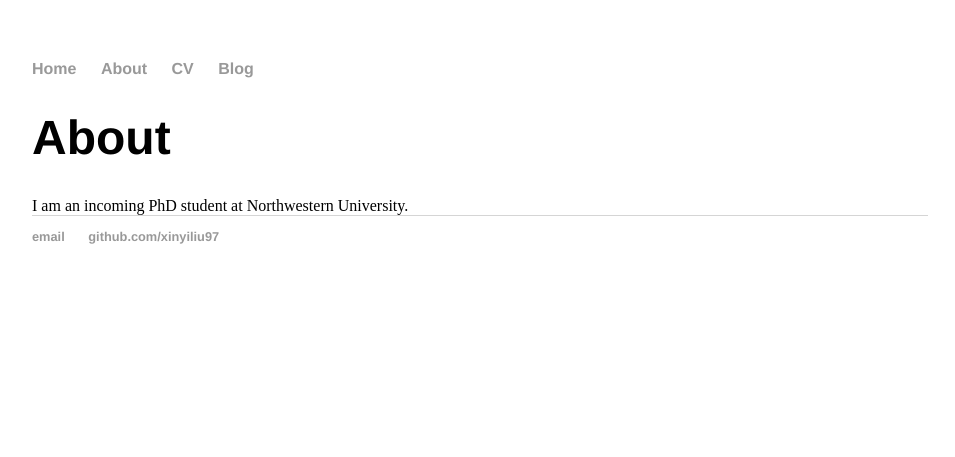
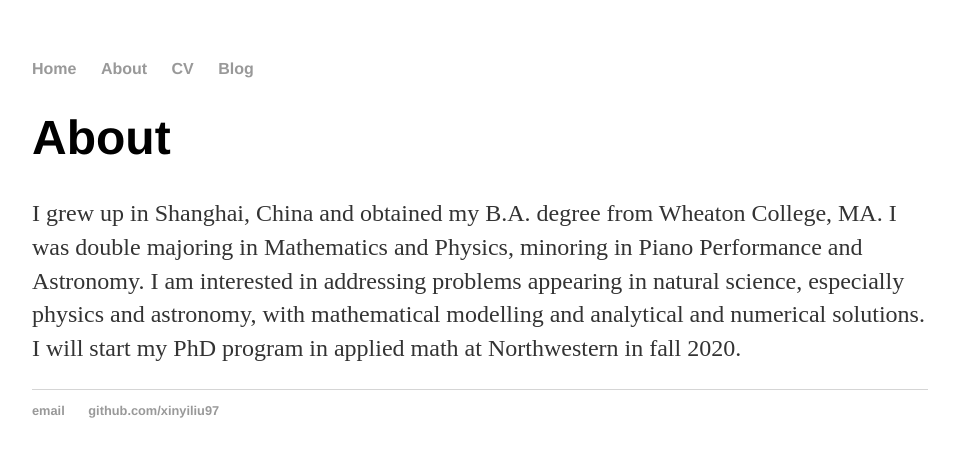
Before and after one commit to xinyiliu97/xinyiliu97.github.io, a Jekyll site: the page built from about/index.html, in a window 1280 px wide. Shown: the top 457 px of the page, without its empty margins (160-1115 px from the left). Built offline with Jekyll 4.4.1, drawn with Linux system fonts in a browser that asks for light colours.

Commit message:
update about

```diff
--- a/about/index.html
+++ b/about/index.html
@@ -2,5 +2,6 @@
 layout: default
 title: About
 ---
+<div class="blurb">
 	<h1>{{ page.title }}</h1>
-	I am an incoming PhD student at Northwestern University.
+	<p>I grew up in Shanghai, China and obtained my B.A. degree from Wheaton College, MA. I was double majoring in Mathematics and Physics, minoring in Piano Performance and Astronomy. I am interested in addressing problems appearing in natural science, especially physics and astronomy, with mathematical modelling and analytical and numerical solutions. I will start my PhD program in applied math at Northwestern in fall 2020.  </p>
```
